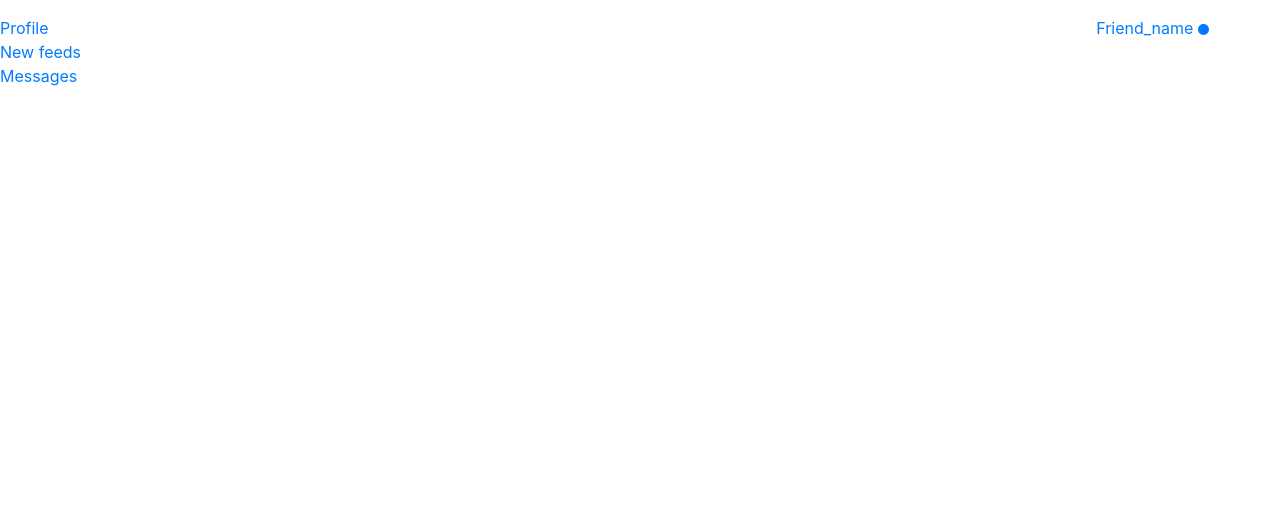
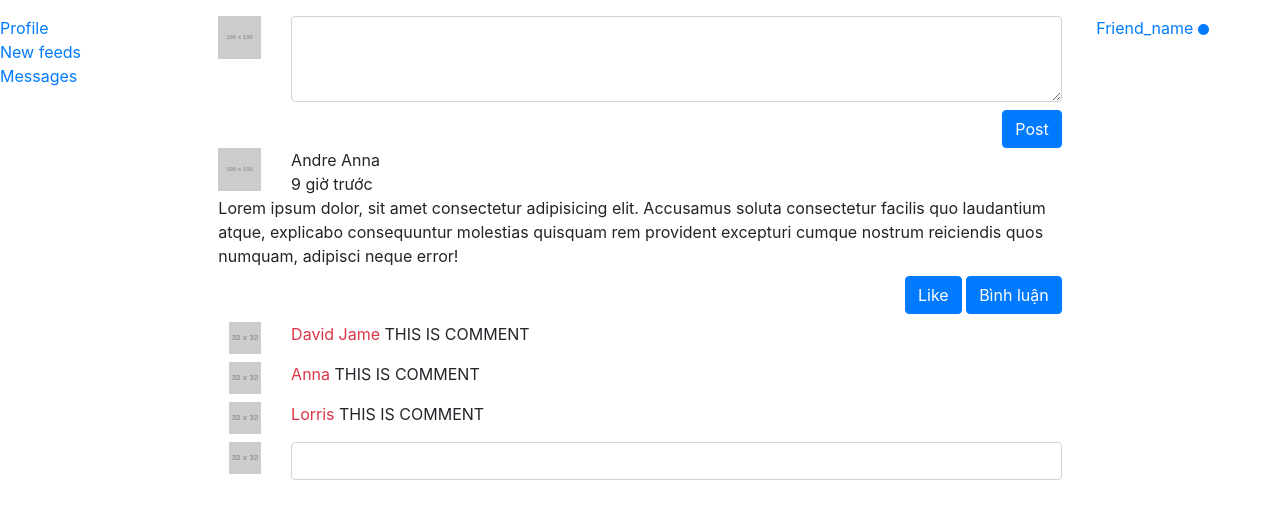
Before and after one commit to ducpminh668/social_template, a website: page src/index.html in a window 1280 px wide. Drawn offline with nearby package versions, Linux system fonts and the light colour scheme; placeholder pictures from the web are drawn by us.

Commit message:
some code index.html

```diff
--- a/src/index.html
+++ b/src/index.html
@@ -44,12 +44,84 @@
 
     <section class="col-sm-8 content__center">
       <div class="content__center__post-create">
-
+        <div class="row">
+          <div class="col-sm-1">
+            <img src="https://via.placeholder.com/100x100" width="100%" alt="">
+          </div>
+          <div class="col-sm-11">
+            <textarea name="txt-post-create" class="form-control" rows="3"></textarea>
+          </div>
+        </div>
+        <div class="row mt-2">
+          <div class="col-12 text-right">
+            <button class="btn btn-primary">Post</button>
+          </div>
+        </div>
       </div>
       <!-- end post create -->
 
       <div class="content__center__list-post">
-        <article class="content__center__list-post__item"></article>
+        <article class="content__center__list-post__item">
+          <div class="row">
+            <div class="col-sm-1">
+              <img src="https://via.placeholder.com/100x100" width="100%" alt="">
+            </div>
+            <div class="col-sm-11">
+              <span class="content__center__list-post__item__username">Andre Anna</span>
+              <div>9 giờ trước</div>
+            </div>
+          </div>
+          <div class="row">
+            <div class="col-sm-12">
+              Lorem ipsum dolor, sit amet consectetur adipisicing elit. Accusamus soluta consectetur facilis quo
+              laudantium atque, explicabo consequuntur molestias quisquam rem provident excepturi cumque nostrum
+              reiciendis quos numquam, adipisci neque error!
+            </div>
+          </div>
+          <div class="row mt-2">
+            <div class="col-12 text-right">
+              <button class="btn btn-primary">Like</button>
+              <button class="btn btn-primary">Bình luận</button>
+            </div>
+          </div>
+          <div class="list-comment">
+            <div class="row list-comment-item mt-2">
+              <div class="col-sm-1 text-right">
+                <img src="https://via.placeholder.com/32x32" alt="">
+              </div>
+              <div class="col-sm-11">
+                <span class="content__center__list-post__item__username"> <span class="text-danger">David Jame</span> THIS IS COMMENT</span>
+              </div>
+            </div>
+            <div class="row list-comment-item mt-2">
+              <div class="col-sm-1 text-right">
+                <img src="https://via.placeholder.com/32x32" alt="">
+              </div>
+              <div class="col-sm-11">
+                <span class="content__center__list-post__item__username"><span class="text-danger">Anna</span> THIS IS COMMENT</span>
+              </div>
+            </div>
+            <div class="row list-comment-item mt-2">
+              <div class="col-sm-1 text-right">
+                <img src="https://via.placeholder.com/32x32" alt="">
+              </div>
+              <div class="col-sm-11">
+                <span class="content__center__list-post__item__username"><span class="text-danger">Lorris</span> THIS IS COMMENT</span>
+              </div>
+            </div>
+          </div>
+          <div class="my-comment-post">
+            <div class="row list-comment-item mt-2">
+              <div class="col-sm-1 text-right">
+                <img src="https://via.placeholder.com/32x32" alt="">
+              </div>
+              <div class="col-sm-11">
+                <input type="text" class="form-control">
+              </div>
+            </div>
+          </div>
+
+        </article>
         <article class="content__center__list-post__item"></article>
         <article class="content__center__list-post__item"></article>
         <article class="content__center__list-post__item"></article>
```
